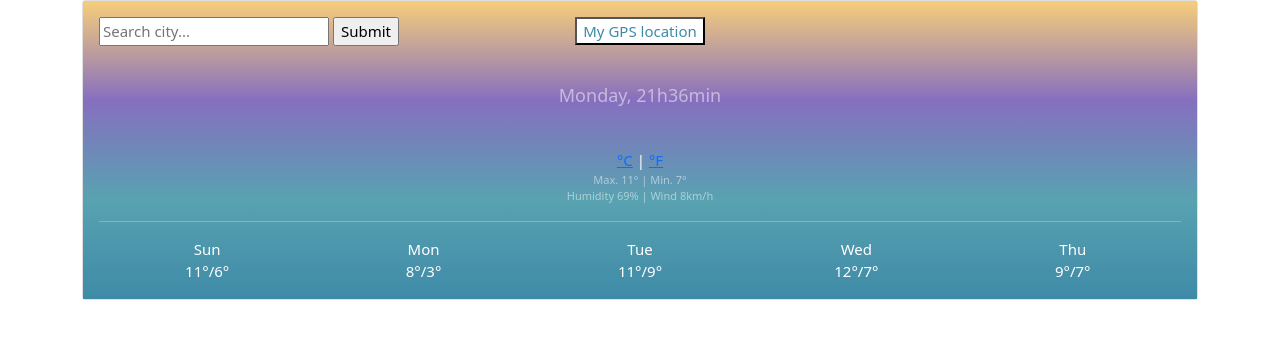
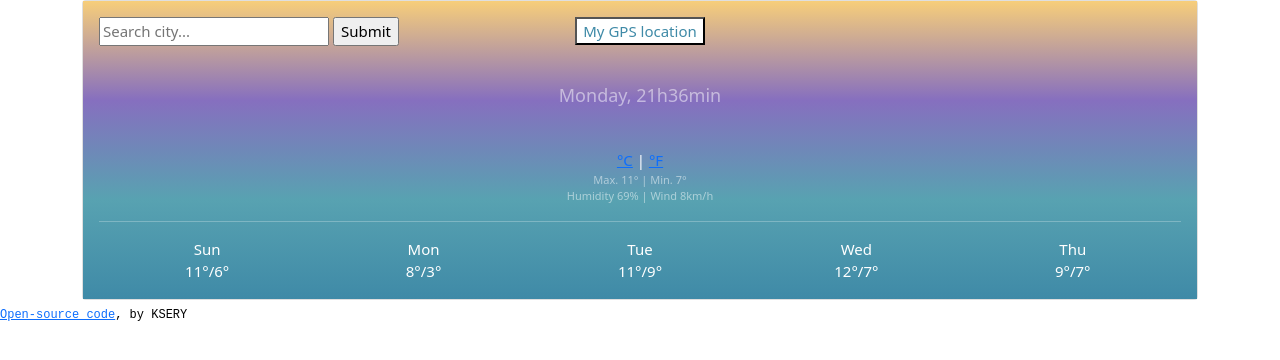
Before and after one commit to Karol363/SheCodes-Plus, a plain HTML site: page index.html in a window 1280 px wide. Drawn offline with nearby package versions, Linux system fonts and the light colour scheme.

Commit message:
Open-source code added

```diff
--- a/index.html
+++ b/index.html
@@ -75,6 +75,11 @@
         </div>
       </div>
     </div>
+    <span class="source">
+      <a href="https://github.com/Karol363/SheCodes-Plus" target="_blank"
+        >Open-source code</a
+      >, by KSERY
+    </span>
   </body>
   <script src="src/javascript.js"></script>
 </html>
--- a/src/style.css
+++ b/src/style.css
@@ -50,3 +50,9 @@ button {
   color: #3f8aa7;
   background: white;
 }
+.source {
+  margin-top: 10px;
+  font-family: monospace;
+  font-size: 12px;
+  color: black;
+}
```
